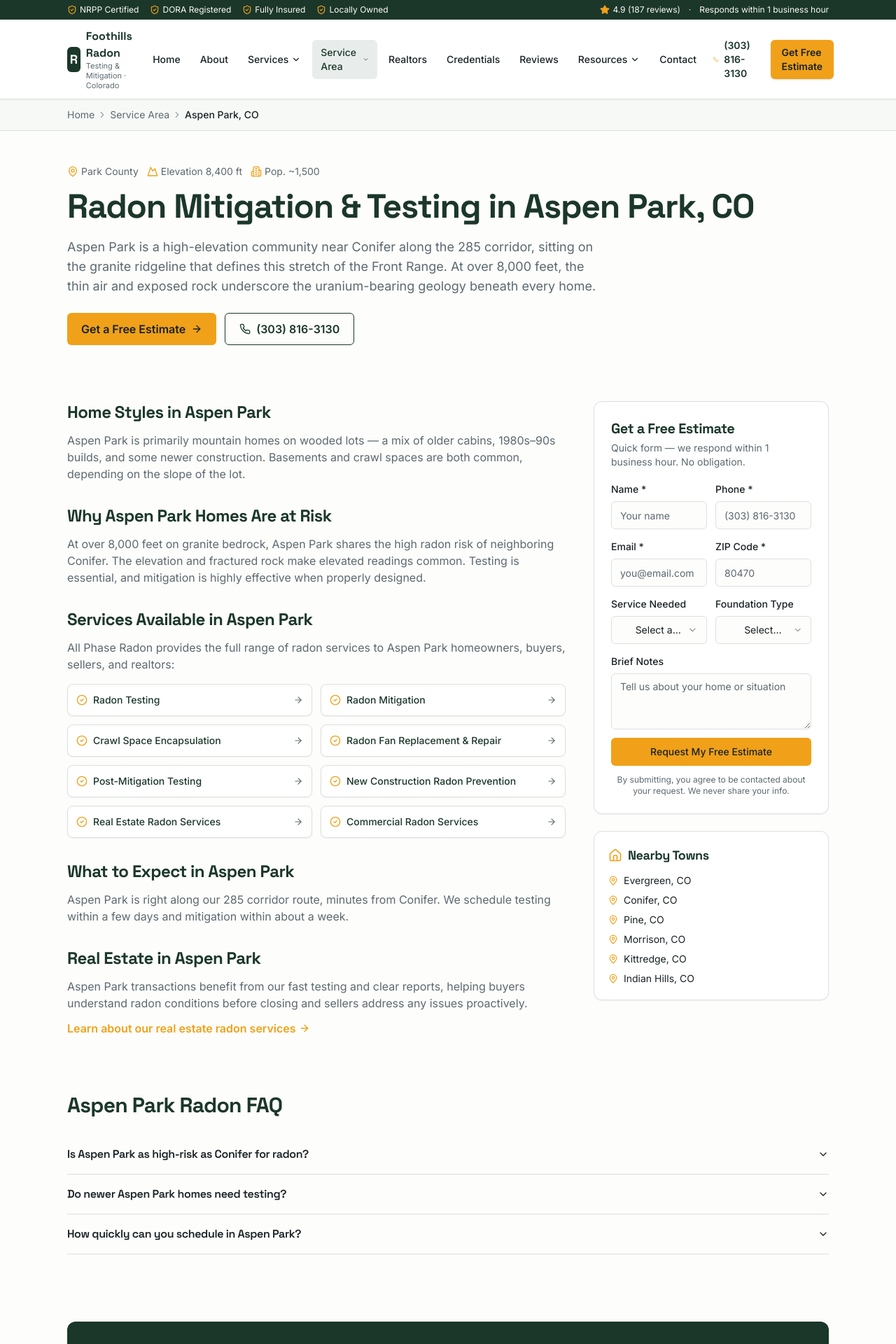
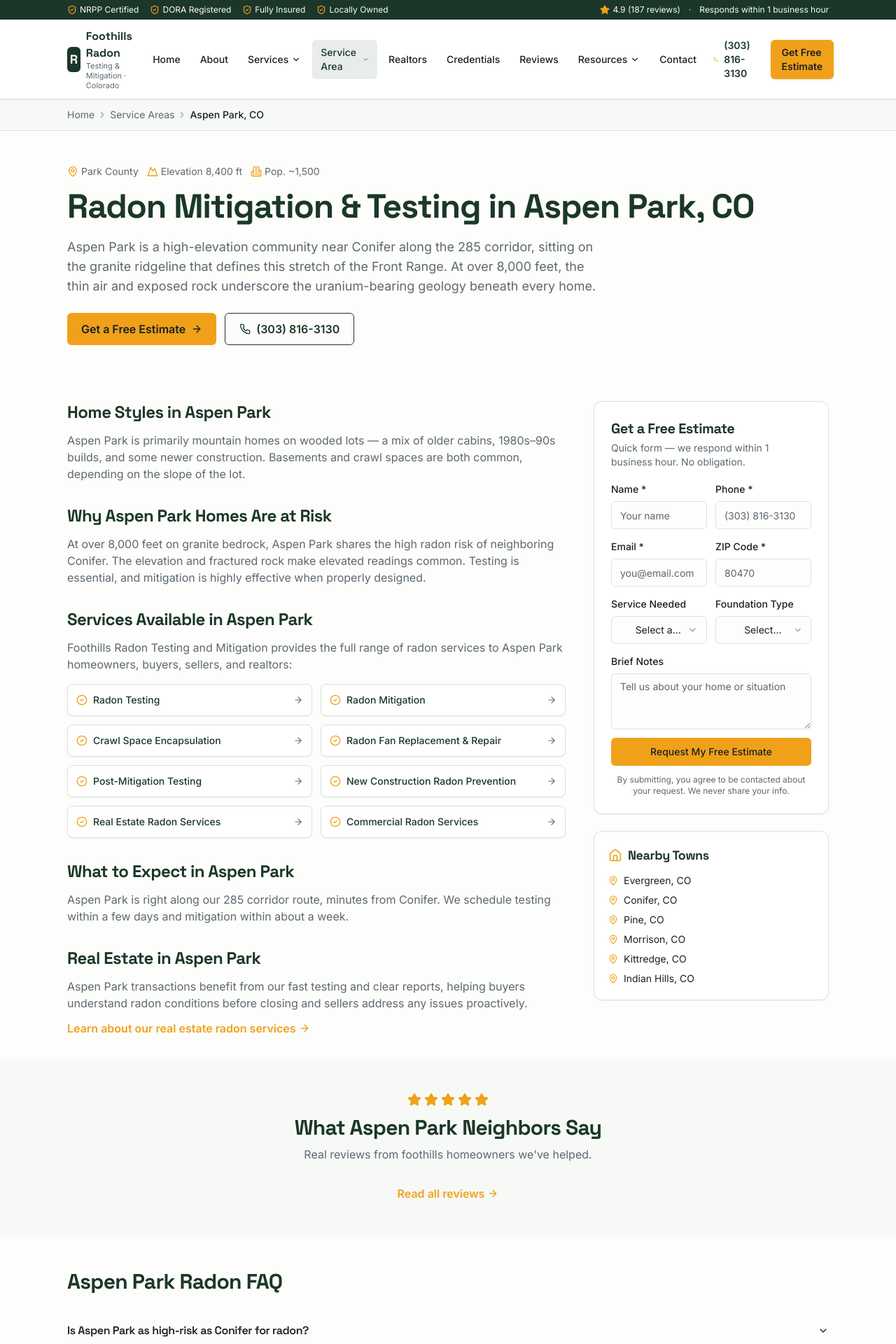
Before and after one commit to chetrodell-art/foothills-radon, a React (Vite) app: page /locations/aspen-park-co in a window 1280 px wide. Shown: the top 1920 px of the page at 70% size. Built offline with nearby package versions, Linux system fonts and the light colour scheme; the HTML template or start-up script is replaced by a standard one.

Commit message:
Backup: Update src/pages/LocationPage.tsx

```diff
--- a/src/pages/LocationPage.tsx
+++ b/src/pages/LocationPage.tsx
@@ -1,14 +1,16 @@
 import { Link, useParams } from "react-router-dom";
-import { ArrowRight, Phone, MapPin, Building2, Mountain, Home, CheckCircle2 } from "lucide-react";
+import { ArrowRight, Phone, MapPin, Building2, Mountain, Home, CheckCircle2, Star } from "lucide-react";
 import { SEO, breadcrumbSchema, localBusinessSchema } from "@/components/seo";
 import { Layout } from "@/components/Layout";
 import { Breadcrumbs } from "@/components/Breadcrumbs";
 import { FAQ } from "@/components/FAQ";
 import { EstimateForm } from "@/components/EstimateForm";
+import { ReviewSnippet } from "@/components/ReviewSnippet";
 import { locationMap, locations } from "@/data/locations";
 import { services } from "@/data/services";
 import { company } from "@/data/site";
 import NotFound from "./NotFound";
+import { ScrollReveal } from "@/components/ScrollReveal";
 
 const LocationPage = () => {
   const { slug } = useParams();
@@ -33,19 +35,20 @@ const LocationPage = () => {
   return (
     <Layout>
       <SEO
-        title={`Radon Mitigation & Testing in ${loc.town}, CO | All Phase Radon | Colorado Foothills`}
+        title={`Radon Mitigation & Testing in ${loc.town}, CO | Foothills Radon Testing and Mitigation | Colorado Foothills`}
         description={`Professional radon testing & mitigation in ${loc.town}, CO. ${loc.county} foothills homes test high — get your free estimate. NRPP certified, locally owned, one-day installs.`}
         path={`/locations/${loc.slug}`}
         schema={[locationSchema, breadcrumbSchema([
           { name: "Home", path: "/" },
-          { name: "Service Area", path: "/service-area" },
+          { name: "Service Areas", path: "/locations" },
           { name: `${loc.town}, CO`, path: `/locations/${loc.slug}` },
         ])]}
       />
-      <Breadcrumbs items={[{ name: "Home", path: "/" }, { name: "Service Area", path: "/service-area" }, { name: `${loc.town}, CO` }]} />
+      <Breadcrumbs items={[{ name: "Home", path: "/" }, { name: "Service Areas", path: "/locations" }, { name: `${loc.town}, CO` }]} />
 
       <section className="py-12">
         <div className="container-pro">
+          <ScrollReveal>
             <div className="flex flex-wrap items-center gap-3 text-sm text-muted-foreground">
               <span className="flex items-center gap-1"><MapPin className="h-4 w-4 text-accent" /> {loc.county}</span>
               <span className="flex items-center gap-1"><Mountain className="h-4 w-4 text-accent" /> Elevation {loc.elevation}</span>
@@ -53,6 +56,8 @@ const LocationPage = () => {
             </div>
             <h1 className="mt-4 font-heading text-4xl font-bold text-primary sm:text-5xl">Radon Mitigation & Testing in {loc.town}, CO</h1>
             <p className="mt-5 max-w-3xl text-lg text-muted-foreground">{loc.geography}</p>
+          </ScrollReveal>
+          <ScrollReveal delay={150}>
             <div className="mt-6 flex flex-col gap-3 sm:flex-row">
               <Link to="/contact" className="inline-flex items-center justify-center gap-2 rounded-md bg-accent px-5 py-2.5 font-semibold text-accent-foreground hover:bg-accent/90">
                 Get a Free Estimate <ArrowRight className="h-4 w-4" />
@@ -61,6 +66,7 @@ const LocationPage = () => {
                 <Phone className="h-4 w-4" /> {company.phone}
               </a>
             </div>
+          </ScrollReveal>
         </div>
       </section>
 
@@ -77,7 +83,7 @@ const LocationPage = () => {
             </div>
             <div>
               <h2 className="font-heading text-2xl font-bold text-primary">Services Available in {loc.town}</h2>
-              <p className="mt-3 text-muted-foreground">All Phase Radon provides the full range of radon services to {loc.town} homeowners, buyers, sellers, and realtors:</p>
+              <p className="mt-3 text-muted-foreground">Foothills Radon Testing and Mitigation provides the full range of radon services to {loc.town} homeowners, buyers, sellers, and realtors:</p>
               <div className="mt-4 grid gap-3 sm:grid-cols-2">
                 {services.map((s) => (
                   <Link key={s.slug} to={`/services/${s.slug}`} className="group flex items-center gap-2 rounded-lg border border-border bg-card p-3 text-sm shadow-sm hover:border-accent">
@@ -118,6 +124,26 @@ const LocationPage = () => {
         </div>
       </section>
 
+      <section className="bg-muted/40 py-12">
+        <div className="container-pro">
+          <div className="mx-auto max-w-2xl text-center">
+            <div className="flex items-center justify-center gap-1">
+              {[...Array(5)].map((_, i) => <Star key={i} className="h-5 w-5 fill-accent text-accent" />)}
+            </div>
+            <h2 className="mt-3 font-heading text-2xl font-bold text-primary sm:text-3xl">What {loc.town} Neighbors Say</h2>
+            <p className="mt-2 text-muted-foreground">Real reviews from foothills homeowners we've helped.</p>
+          </div>
+          <div className="mt-8">
+            <ReviewSnippet town={loc.town} count={2} />
+          </div>
+          <div className="mt-6 text-center">
+            <Link to="/reviews" className="inline-flex items-center gap-1 font-semibold text-accent hover:underline">
+              Read all reviews <ArrowRight className="h-4 w-4" />
+            </Link>
+          </div>
+        </div>
+      </section>
+
       <FAQ faqs={loc.faqs} title={`${loc.town} Radon FAQ`} />
 
       <section className="py-12">
```
Lines whose indentation alone changed are shown as unchanged.
